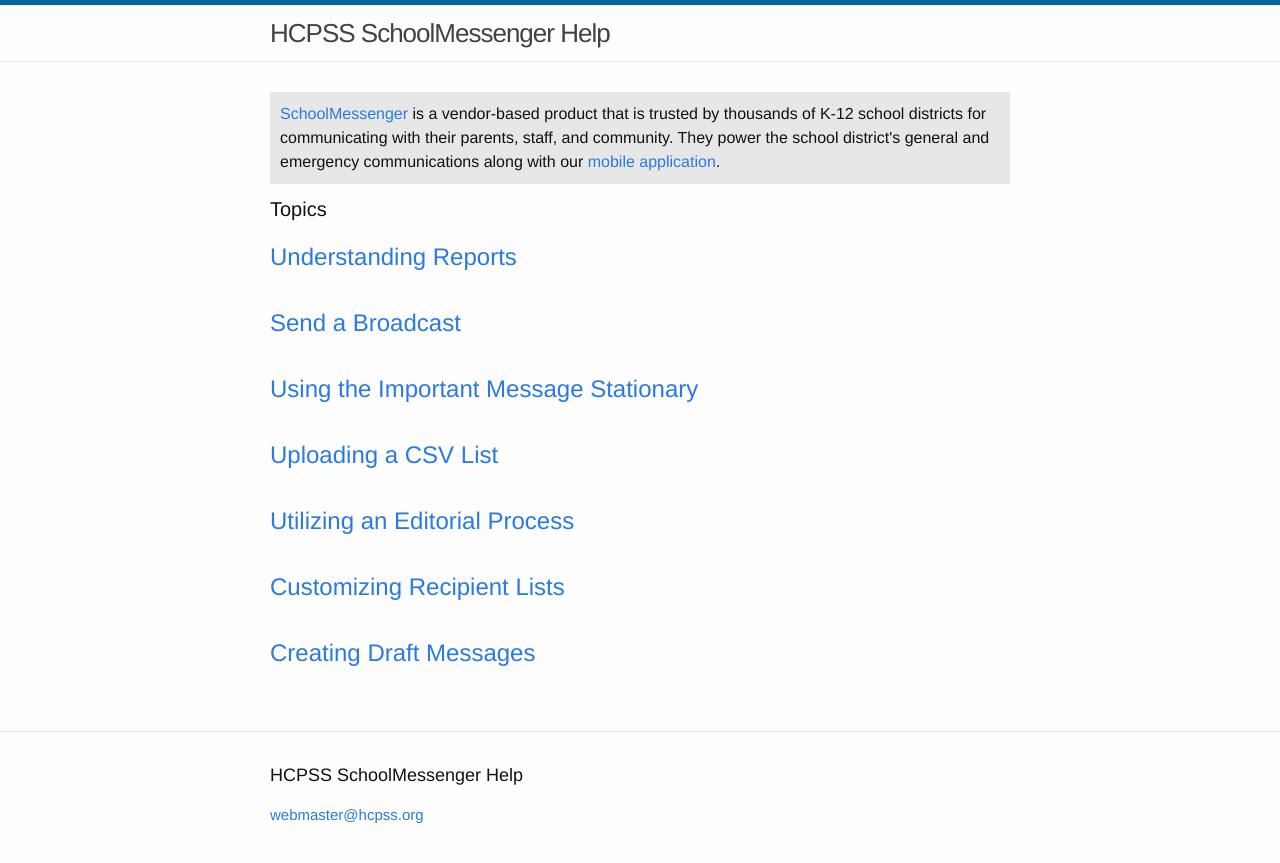
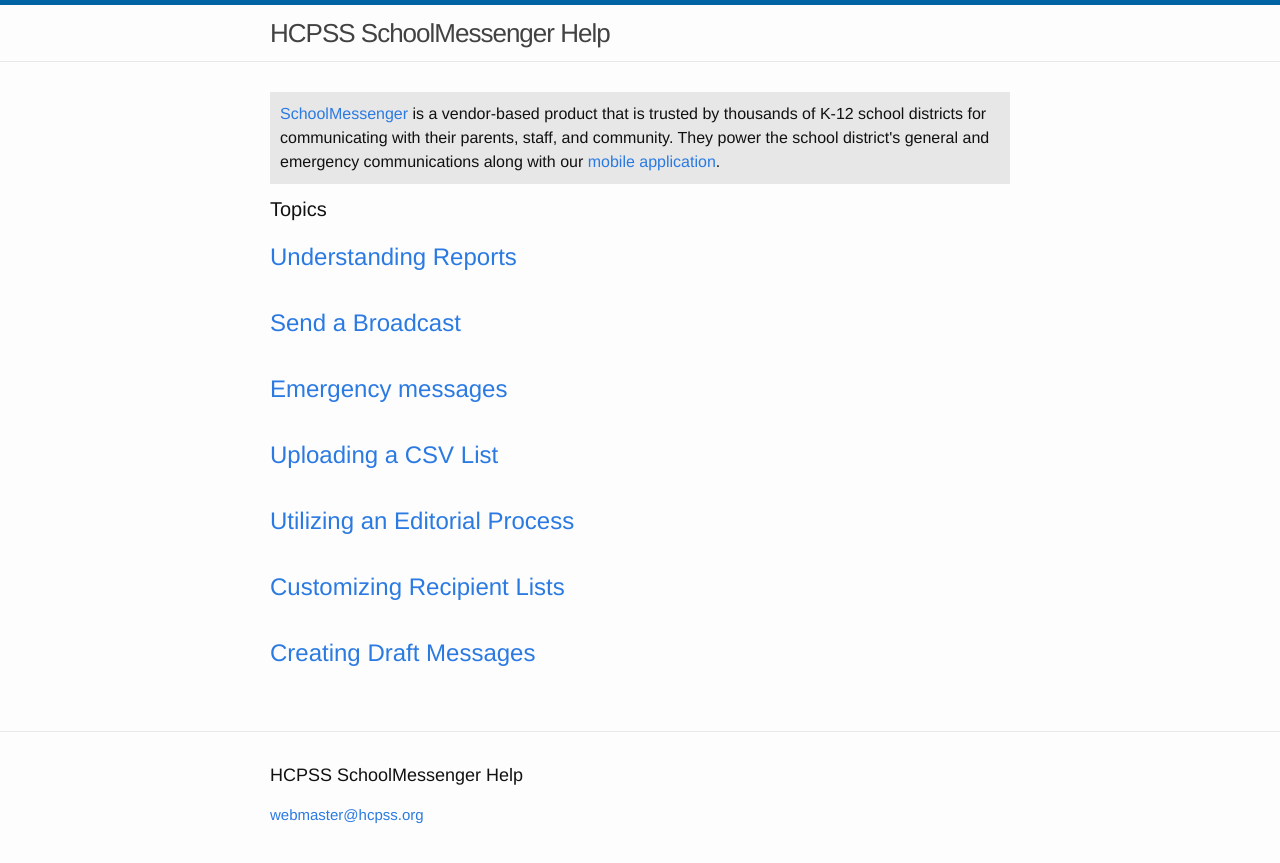
Before and after one commit to HCPSS/school-messenger-help, a Jekyll site: the page built from index.html, in a window 1280 px wide. Shown: the top 863 px of the page. Built offline with Jekyll 4.4.1, drawn with Linux system fonts in a browser that asks for light colours.

Commit message:
re-branded as emergency messages

```diff
--- a/_posts/2014-02-17-important-message-stationary.markdown
+++ b/_posts/2014-02-17-important-message-stationary.markdown
@@ -1,13 +1,13 @@
 ---
 layout: post
-title: "Using the Important Message Stationary"
+title: "Emergency messages"
 ---
 
 There are a variety of different devices and mediums that parents receive messages on. Web Services has designed a template that follows a standard emergency message format.
 
 This stationary is meant for messages that are **emergencies only.** This includes school-based cancellations or emergencies that pertain only to your building.
 
-## Brevity Matters
+## Writing an emergency message
 
 > This isn't an all-inclusive approach because every emergency situation calls for different approaches. However, this message format is typically what parents are looking for.
 
```
Also changed, not shown: other parts of _posts/2014-02-17-important-message-stationary.markdown (+1 -1 lines).
